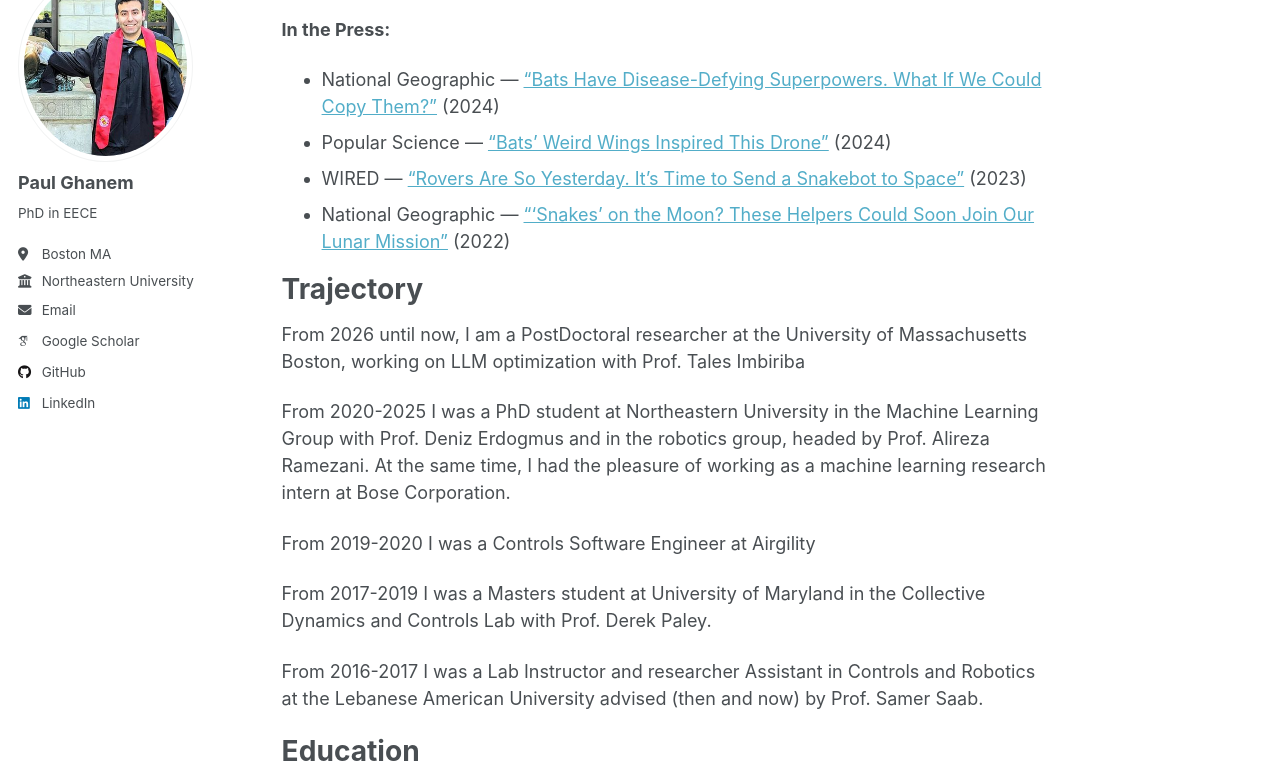
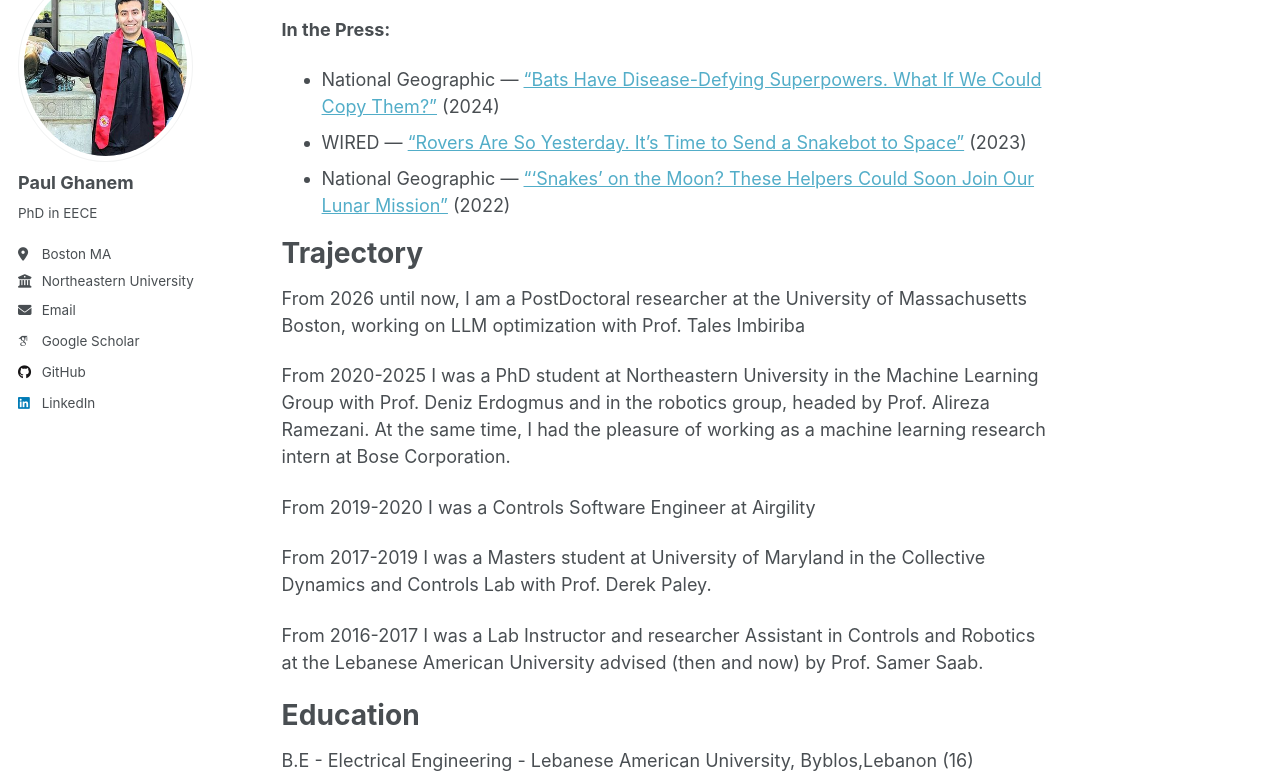
Before and after one commit to paulghanem/paulghanem.github.io, a Jekyll site: the page built from _pages/about.md, in a window 1280 px wide and 900 px high, scrolled down 2266 px, cut to the strip 128-900 px from the top of the window. Built offline with Jekyll 4.4.1, drawn with Linux system fonts in a browser that asks for light colours; some web fonts are replaced.

```diff
--- a/_pages/about.md
+++ b/_pages/about.md
@@ -34,9 +34,8 @@ Media
 
 **In the Press:**
 - National Geographic — ["Bats Have Disease-Defying Superpowers. What If We Could Copy Them?"](https://www.nationalgeographic.com/animals/article/bats-evolution-research-diseases) (2024)
-- Popular Science — ["Bats' Weird Wings Inspired This Drone"](https://www.popsci.com/technology/bats-weird-wings-inspired-this-drone/) (2024)
 - WIRED — ["Rovers Are So Yesterday. It's Time to Send a Snakebot to Space"](https://www.wired.com/story/rovers-are-so-yesterday-its-time-to-send-a-snakebot-to-space/) (2023)
-- National Geographic — ["'Snakes' on the Moon? These Helpers Could Soon Join Our Lunar Mission"](https://www.nationalgeographic.com/science/article/snakes-on-the-moon-robot-helpers-could-soon-join-lunar-mission) (2022)
+- National Geographic — ["'Snakes' on the Moon? These Helpers Could Soon Join Our Lunar Mission"](https://www.nationalgeographic.com/science/article/lunar-robot-snakes-explore-the-moon-nasa) (2022)
 
 
 Trajectory
```
Also changed, not shown: images/Aerobat_LinkedIn_Cover.png (added), images/Aerobat_LinkedIn_Cover.webp (added), 1 other file.
